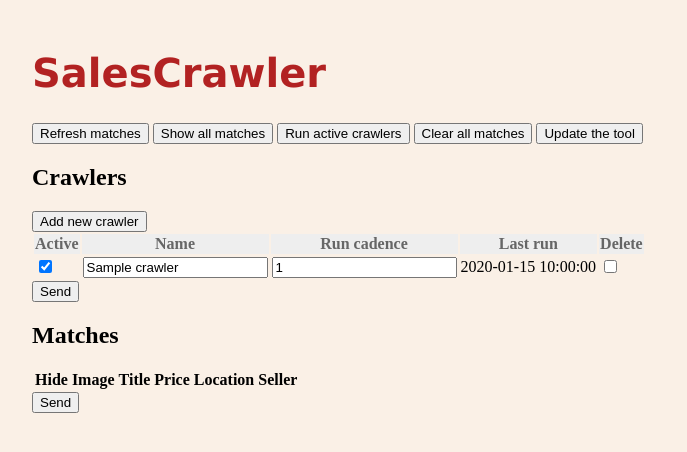
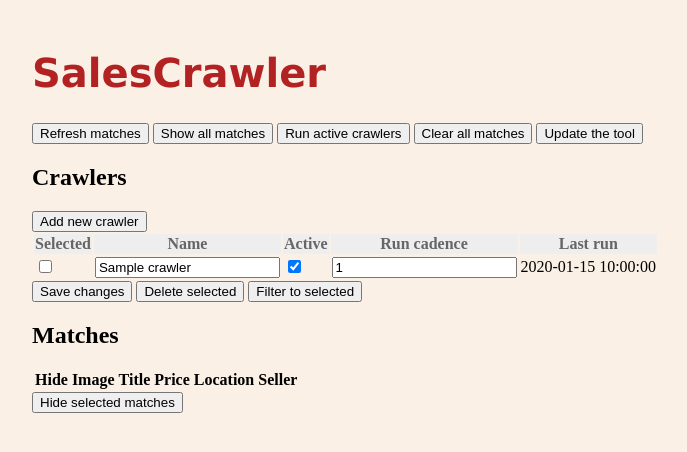
Before and after one commit to otapi/salescrawler, a Flask app: page / in a window 1280 px wide. Shown: the top 452 px of the page, without its empty margins (68-755 px from the left). Run offline with Flask 2, Linux system fonts and the light colour scheme; tables that the repository leaves empty hold one stand-in row (values such as "Sample post"); lists and menus that the app fills with data are empty; some libraries are stand-ins or nearby versions.

Commit message:
multiple buttons

```diff
--- a/main.py
+++ b/main.py
@@ -62,16 +62,21 @@ def match_update():
 def crawler_update():
     if request.method == 'POST':
         postvars = variabledecode.variable_decode(request.form, dict_char='_')
-        for k, v in postvars.items():
-            if "delete" in v and v["delete"] == "on":
-                flash('Delete crawler...')
-                sclogic.crawlerDelete(int(k))
-                flash('Delete crawler finished!')
-            else:
-                crawler = models.Crawler.query.filter_by(crawlerid=int(k)).first()
-                crawler.active = True if ("active" in v and v["active"] == "on") else False
-                crawler.name = v["name"]
-                crawler.runcadence = float(v["runcadence"])
+        for id, values in postvars.items():
+            selected = True if "selected" in values and values["selected"] == "on" else False
+            if 'delete_button' in request.form:
+                if selected:
+                    flash('Delete crawler...')
+                    sclogic.crawlerDelete(int(id))
+                    flash('Delete crawler finished!')
+            elif 'filter_button' in request.form:
+                if selected:
+                    flash('Filter for...')
+            elif 'save_button' in request.form:
+                crawler = models.Crawler.query.filter_by(crawlerid=int(id)).first()
+                crawler.active = True if ("active" in values and values["active"] == "on") else False
+                crawler.name = values["name"]
+                crawler.runcadence = float(values["runcadence"])
         db.session.commit()
     return redirect('/')
 
--- a/templates/main.html
+++ b/templates/main.html
@@ -12,25 +12,28 @@
   <form action="/crawler-update" method="post">
     <table class="sortable">
       <tr>
+        <th>Selected</th>
+        <th>Name</th>
         <th>Active</th>
-        <th>Name</th>
         <th>Run cadence</th>
         <th>Last run</th>
-        <th>Delete</th>
       </tr>
 
         {% for crawler in crawlers %}
           <tr>
+            <td>{{render_input_bool(crawler.crawlerid, 'selected', False)}}</td>
+            <td>{{render_input_text(crawler.crawlerid, 'name', crawler.name)}}</td>
             <td>{{render_input_bool(crawler.crawlerid, 'active', crawler.active)}}</td>
-            <td>{{render_input_text(crawler.crawlerid, 'name', crawler.name)}}</td>
             <td>{{render_input_number(crawler.crawlerid, 'runcadence', crawler.runcadence)}}</td>
             <td>{{crawler.lastrun}}</td>
-            <td>{{render_input_bool(crawler.crawlerid, 'delete', False)}}</td>
             <input type="text" name="{{ crawler.crawlerid }}_{{ dummy }}" value="dummy" hidden="true"/>
           </tr>
         {% endfor %}
     </table>
-    <button type="submit">Send</button>
+    <input type="button" name="save_button" value="Save changes"/>
+    <input type="button" name="delete_button" value="Delete selected"/>
+    <input type="button" name="filter_button" value="Filter to selected"/>
+
   </form>
 
   <h2>Matches</h2>
@@ -57,7 +60,7 @@
           </tr>
         {% endfor %}
     </table>
-    <button type="submit">Send</button>
+    <button type="submit">Hide selected matches</button>
   </form>
 
 {% endblock %}
```
